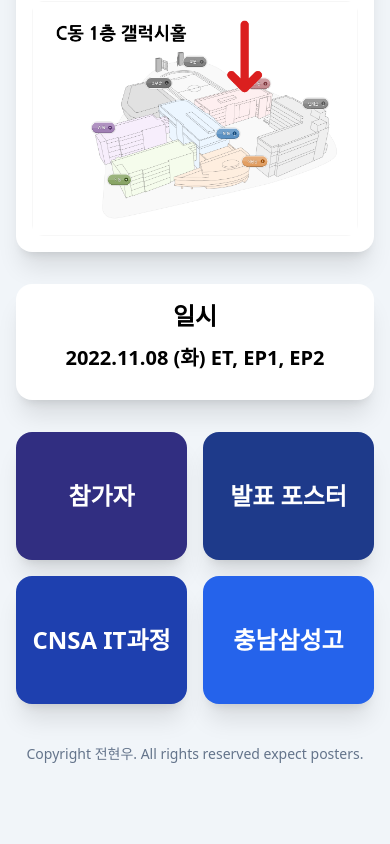
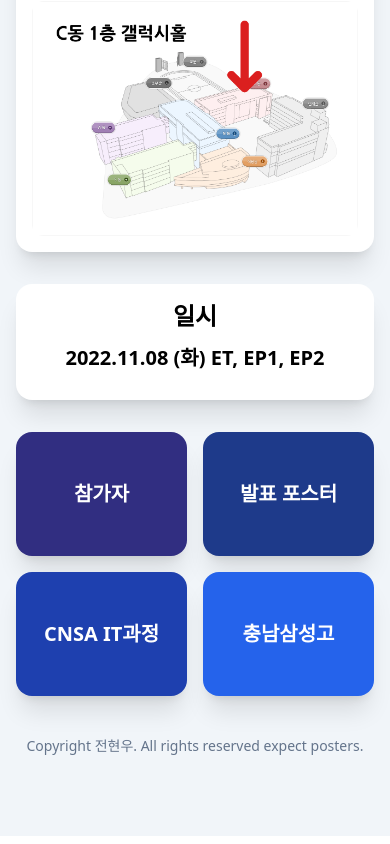
Before and after one commit to jhyunwoo/sw-research, a Next.js app: page / in a window 390 px wide. Shown: the part 959-1803 px from the top of the page. Built offline with nearby package versions, Linux system fonts and the light colour scheme.

Commit message:
fix text error

```diff
--- a/pages/index.js
+++ b/pages/index.js
@@ -60,28 +60,28 @@
         <div className="grid grid-cols-2 lg:grid-cols-4 gap-4 p-4">
           <Link href="/participants">
             <div className="bg-indigo-900 py-12 hover:bg-indigo-800 transition duration-300 p-4 rounded-2xl shadow-xl">
-              <div className="text-2xl font-bold text-center text-white">
+              <div className="text-xl md:text-2xl font-bold text-center text-white">
                 참가자
               </div>
             </div>
           </Link>
           <Link href="/poster">
             <div className="bg-blue-900 py-12 hover:bg-blue-800 transition duration-300 p-4 rounded-2xl shadow-xl">
-              <div className="text-2xl font-bold text-center text-white">
+              <div className="text-xl md:text-2xl font-bold text-center text-white">
                 발표 포스터
               </div>
             </div>
           </Link>
           <Link href="http://it.cnsa.hs.kr">
             <div className="bg-blue-800 py-12 hover:bg-blue-700 transition duration-300 p-4 rounded-2xl shadow-xl">
-              <div className="text-2xl font-bold text-center text-white">
+              <div className="text-xl md:text-2xl font-bold text-center text-white">
                 CNSA IT과정
               </div>
             </div>
           </Link>
           <Link href="https://cnsa.hs.kr">
             <div className="bg-blue-600 py-12 hover:bg-blue-500 transition duration-300 p-4 rounded-2xl shadow-xl">
-              <div className="text-2xl font-bold text-center text-white">
+              <div className="text-xl md:text-2xl font-bold text-center text-white">
                 충남삼성고
               </div>
             </div>
```
